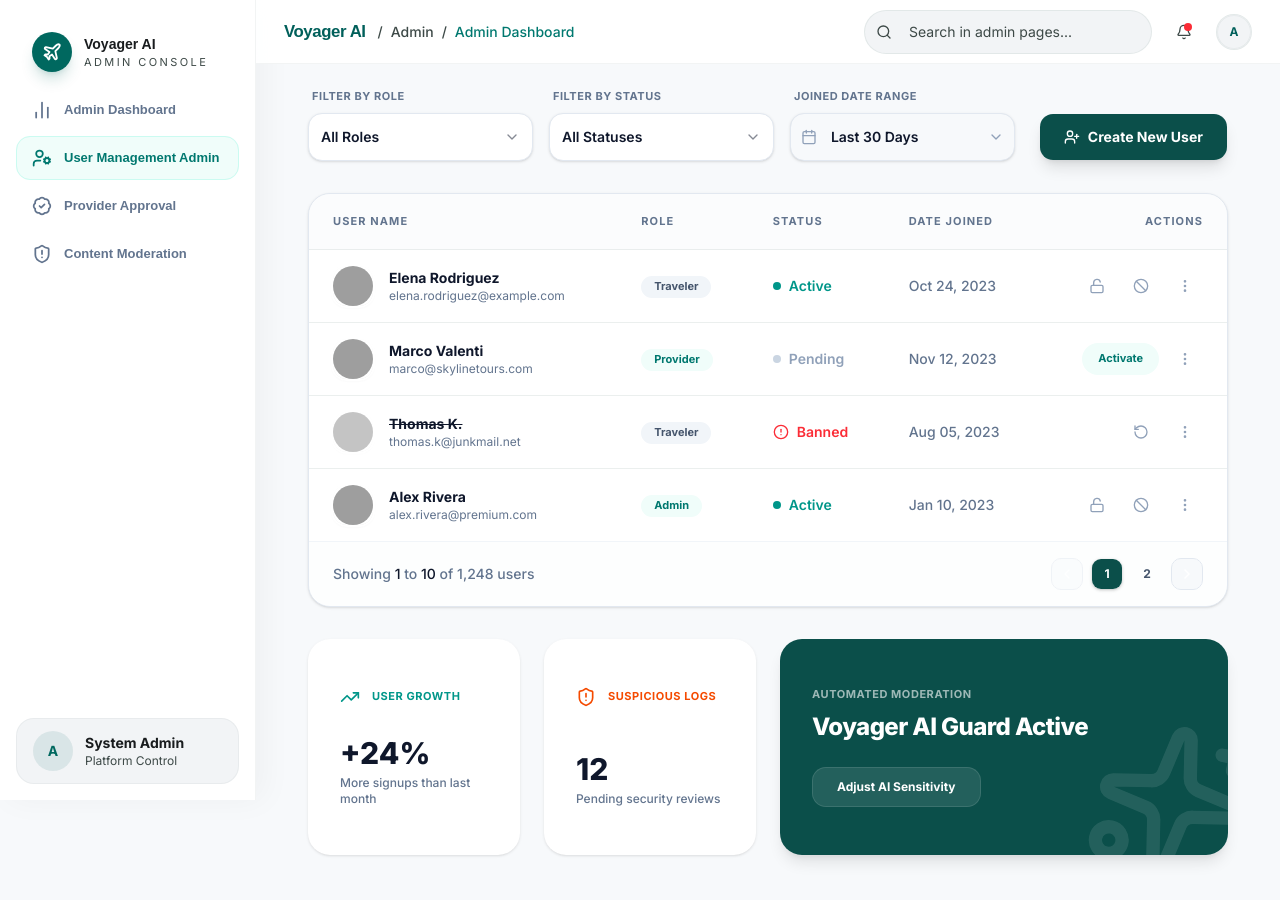
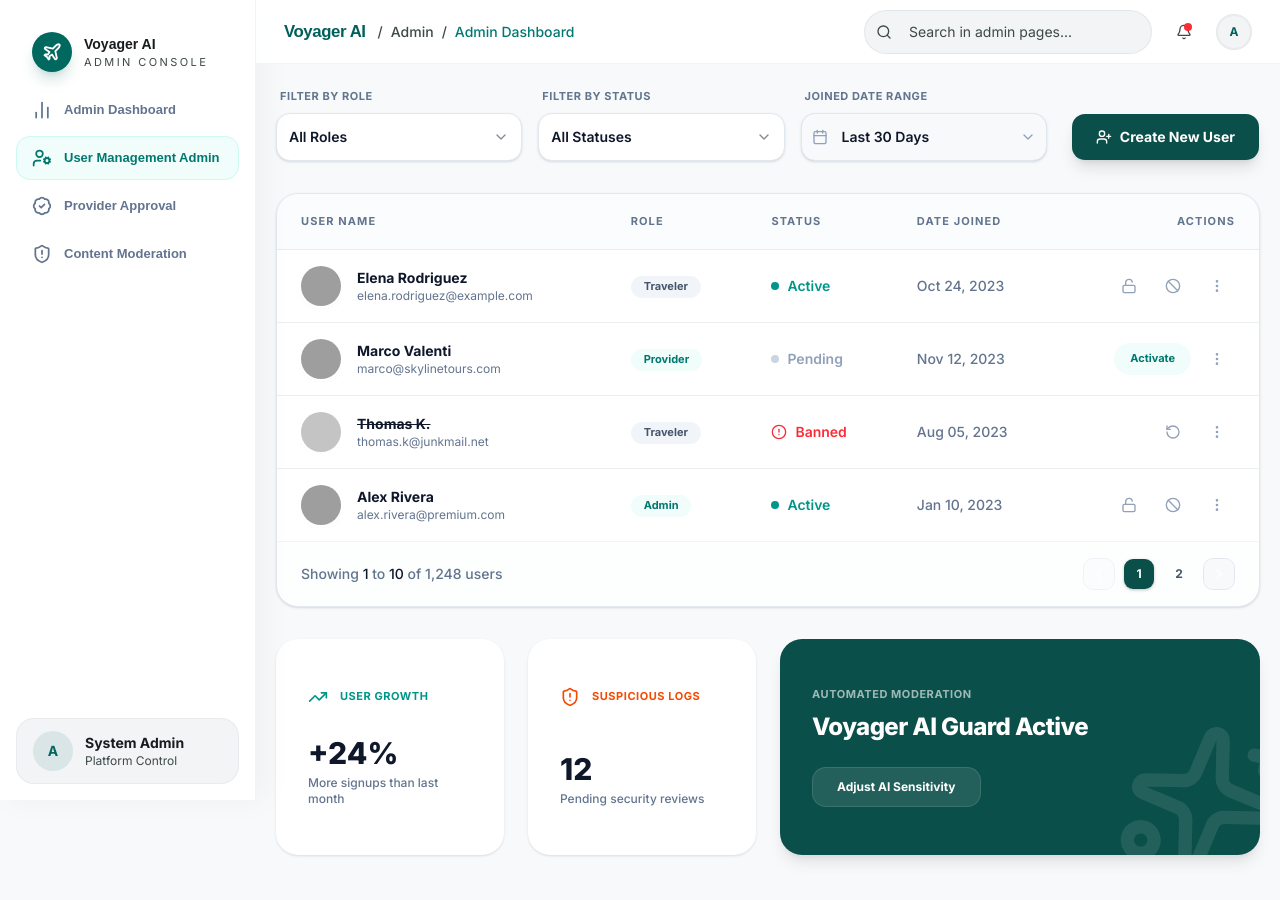
Before and after one commit to tranleductinh/SmartAITravelPlannerPlatform, a React (Vite) app in the folder Frontend/: page /admin/users in a window 1280 px wide. Shown: the top 900 px of the page. Built offline with nearby package versions, Linux system fonts and the light colour scheme; no server answers; grey boxes are pictures that could not be loaded; a web font is replaced by a local one.

Commit message:
style: remove unnecessary padding from User Management page layout

```diff
--- a/Frontend/src/pages/Admin/UserManagementPage/index.jsx
+++ b/Frontend/src/pages/Admin/UserManagementPage/index.jsx
@@ -50,7 +50,7 @@ const mockUsers = [
 
 const UserManagementPage = () => {
   return (
-    <div className="pt-24 pb-12 px-8 max-w-[1600px] mx-auto space-y-8">
+    <div className="pt-24 pb-12 max-w-[1600px] mx-auto space-y-8">
       <FilterSelect />
 
       <UserDataGrid users={mockUsers} />
```
